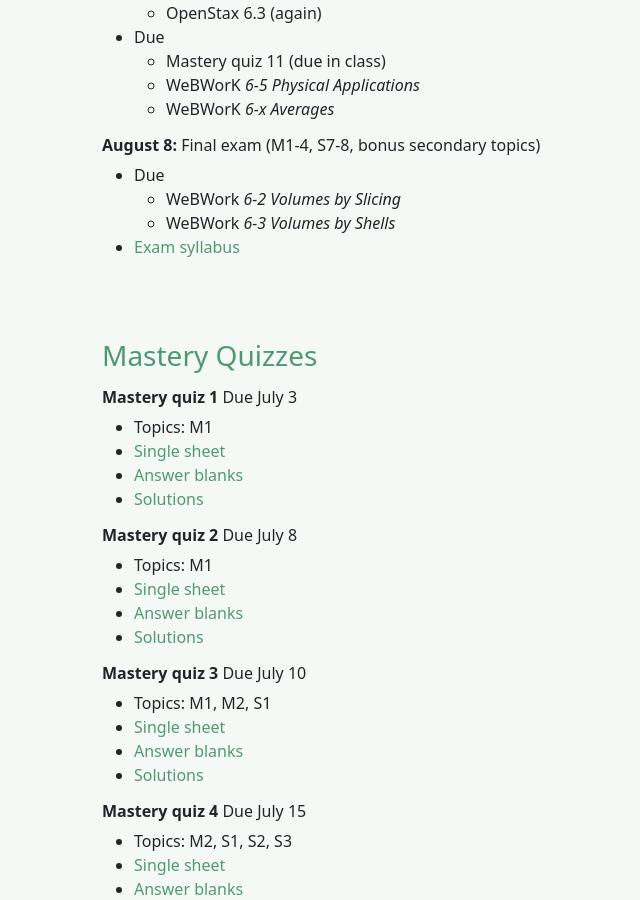
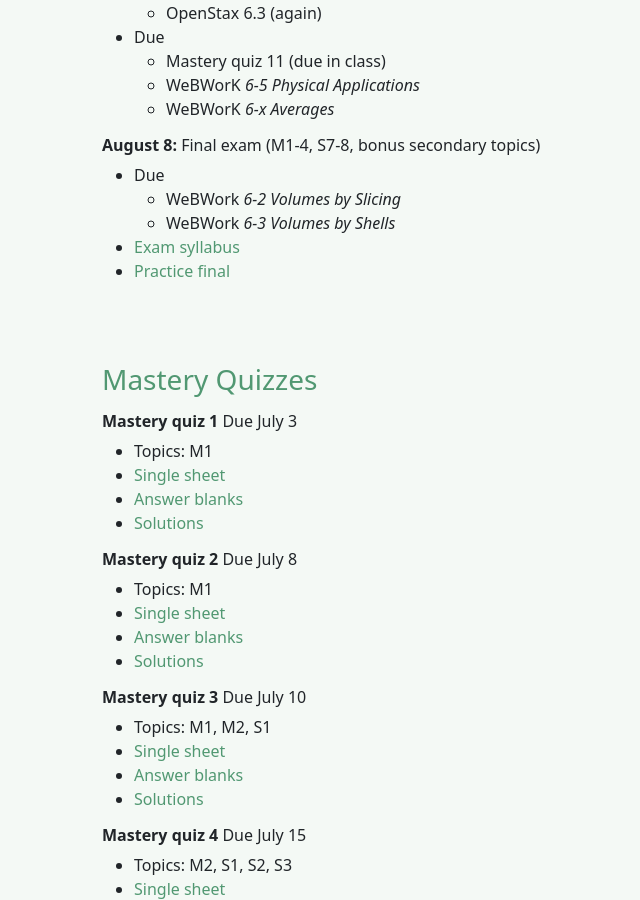
Before and after one commit to bncling/bncl-site, a Jekyll site: the page built from _courses/GW1231_summer_24.markdown, in a window 1280 px wide and 900 px high, scrolled down 1824 px. Shown: the whole window, without its empty margins (285-925 px from the left). Built offline with Jekyll 4.4.1, drawn with Linux system fonts in a browser that asks for light colours.

Commit message:
rebuilding site Sat Aug  3 17:55:31 EDT 2024

```diff
--- a/_courses/GW1231_summer_24.markdown
+++ b/_courses/GW1231_summer_24.markdown
@@ -294,6 +294,7 @@
 	- WeBWork *6-2 Volumes by Slicing*
 	- WeBWork *6-3 Volumes by Shells*
 - [Exam syllabus](/assets/documents/final_syllabus.pdf)
+- [Practice final](/assets/documents/practice_final.pdf)
 
 <br>
 
@@ -381,3 +382,4 @@
 ###### **Final Exam** August 8
 - Topics: M1, M2, M3, M4, S7, S8, + optional bonus secondary topics
 - [Exam syllabus](/assets/documents/final_syllabus.pdf)
+- [Practice final](/assets/documents/practice_final.pdf)
```
Also changed, not shown: 3 other files.
